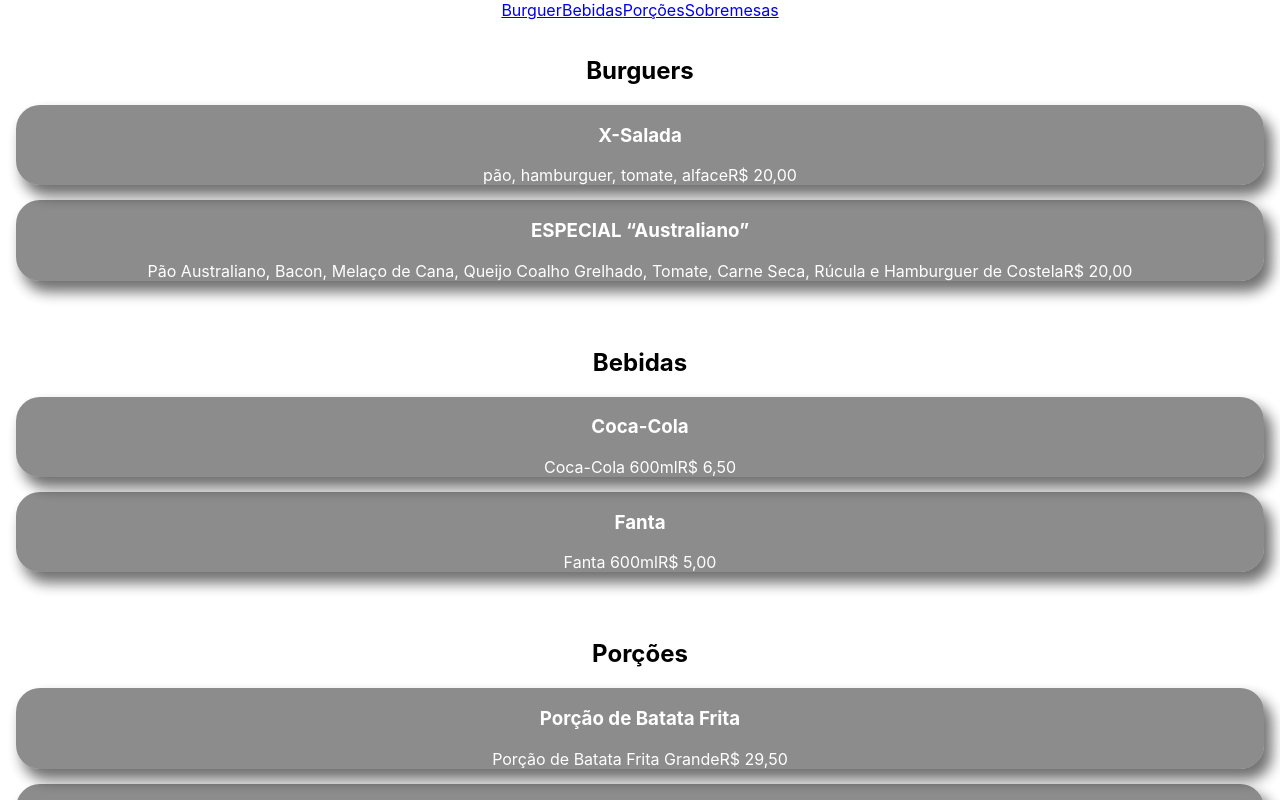
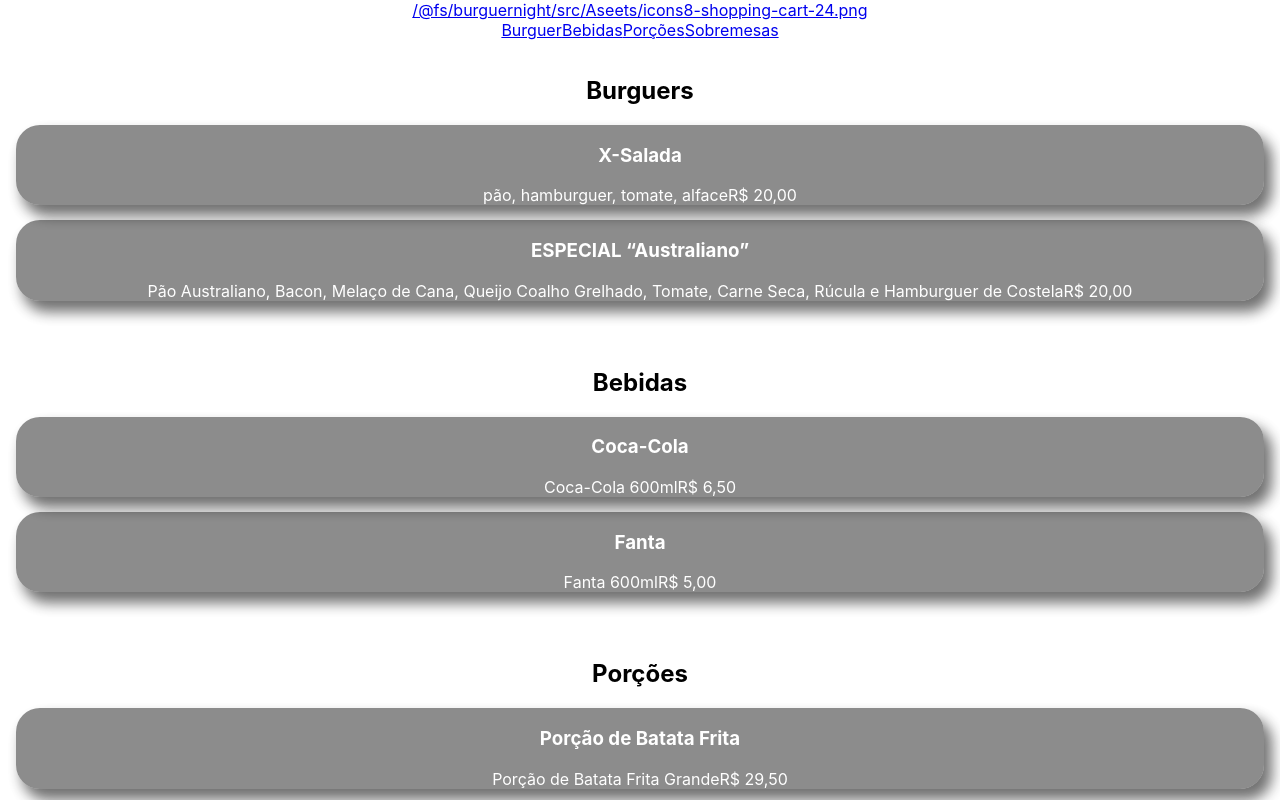
Before and after one commit to zZubat/Burguer-Night, a React (Create React App) app in the folder burguernight/: page / in a window 1280 px wide. Shown: the top 800 px of the page. Built offline with nearby package versions, Linux system fonts and the light colour scheme.

Commit message:
cria o botao carrinho

```diff
--- /dev/null
+++ b/burguernight/src/componentes/TelaPrincipal/BotãoCarrinho/index.tsx
@@ -0,0 +1,10 @@
+import carrinho from '../../../Aseets/icons8-shopping-cart-24.png'
+import ConfirmaPedido from '../../TelaConfirmaçaoDoPedido/index'
+
+function Carrinho (){
+    return(
+        <a href='#ConfirmaPedido'>{carrinho}</a>
+    );
+}
+
+export default Carrinho;
--- a/burguernight/src/componentes/TelaPrincipal/index.tsx
+++ b/burguernight/src/componentes/TelaPrincipal/index.tsx
@@ -1,3 +1,4 @@
+import Carrinho from './BotãoCarrinho';
 import Tela from '../Tela'
 import Navegacao from './Navegação/index';
 import BoxProduto from './BoxBurguer/index';
@@ -43,6 +44,7 @@ function TelaPrincipal() {
 
     return (
         <Tela>
+            <Carrinho/>
             <Navegacao/>
             <section id="Burguer">
                 <h1>Burguers</h1>
```
Also changed, not shown: burguernight/src/Aseets/icons8-shopping-cart-24.png, burguernight/src/componentes/TelaPrincipal/BotãoCarrinho/index.module.css (added).
